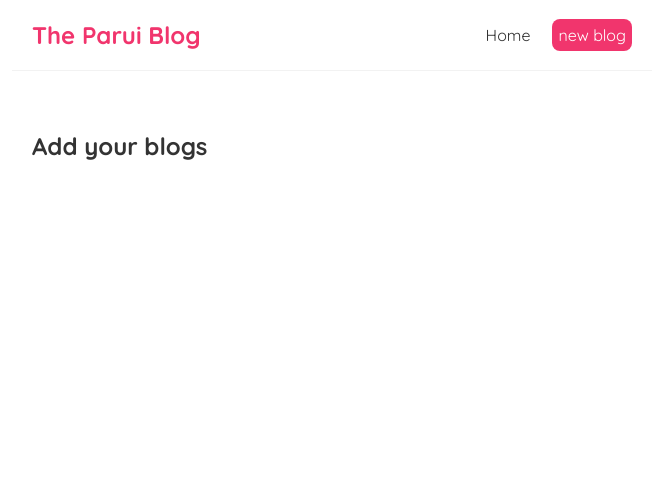
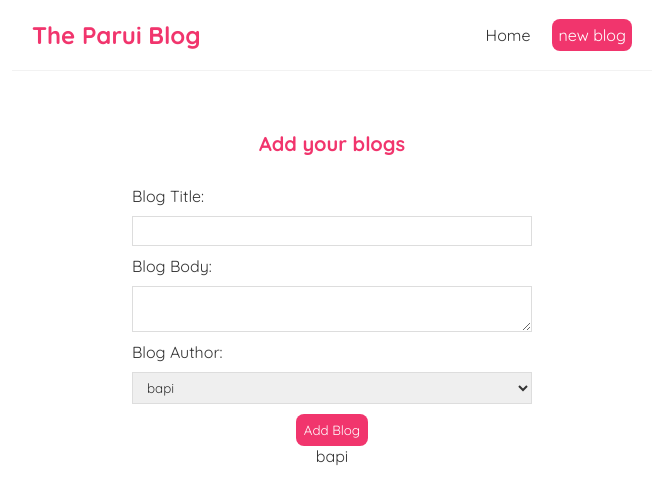
Before and after one commit to pratap360/react-practs, a React (Create React App) app: page /create in a window 1280 px wide. Shown: the top 504 px of the page, without its empty margins (308-971 px from the left). Built offline with nearby package versions, Linux system fonts and the light colour scheme.

Commit message:
tutorials 28

```diff
--- a/src/Create.js
+++ b/src/Create.js
@@ -1,7 +1,49 @@
+import { useState } from "react";
+
 const Create = () => {
+
+    const [title,setTitle] = useState('');
+    const [body,setBody] = useState('');
+    const [author,setAuthor] = useState('bapi');
+
+    const handleSubmit = (e) => {
+        e.preventDefault();
+        const blog = {title,body,author}
+
+        console.log(blog);
+    }
+
     return (
         <div className="create">
             <h2>Add your blogs</h2>
+            <form onClick={handleSubmit}>
+                <label>Blog Title:</label>
+                <input
+                type="text"
+                required
+                value={title}
+                onChange={(e) => setTitle(e.target.value)}
+                />
+                <label>Blog Body:</label>
+                <textarea
+                value={body}
+                onChange = {(e) => setBody(e.target.value)}
+                required>
+                </textarea>
+                <label>Blog Author:</label>
+                <select
+                value={author}
+                onChange= {(e) => setAuthor(e.target.value)}
+                >
+                    <option value="bapi">bapi</option>
+                    <option value="arusho">arusho</option>
+                    <option value="raja">raja</option>
+                </select>
+                <button>Add Blog</button>
+                <p>{title}</p>
+                <p>{body}</p>
+                <p>{author}</p>
+            </form>
         </div>
      );
 }
--- a/src/index.css
+++ b/src/index.css
@@ -72,3 +72,37 @@
   border-radius: 8px;
   cursor: pointer;
 }
+
+
+
+/* create new blog form */
+.create {
+  max-width: 400px;
+  margin: 0 auto;
+  text-align: center;
+}
+.create label {
+  text-align: left;
+  display: block;
+}
+.create h2 {
+  font-size: 20px;
+  color: #f1356d;
+  margin-bottom: 30px;
+}
+.create input, .create textarea, .create select {
+  width: 100%;
+  padding: 6px 10px;
+  margin: 10px 0;
+  border: 1px solid #ddd;
+  box-sizing: border-box;
+  display: block;
+}
+.create button {
+  background: #f1356d;
+  color: #fff;
+  border: 0;
+  padding: 8px;
+  border-radius: 8px;
+  cursor: pointer;
+}
```
